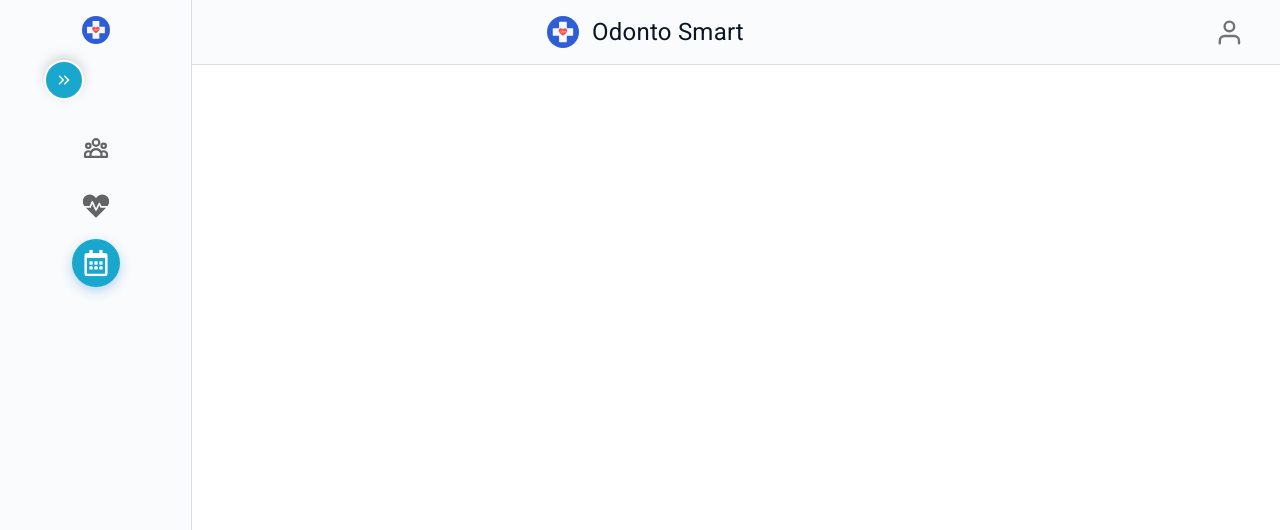
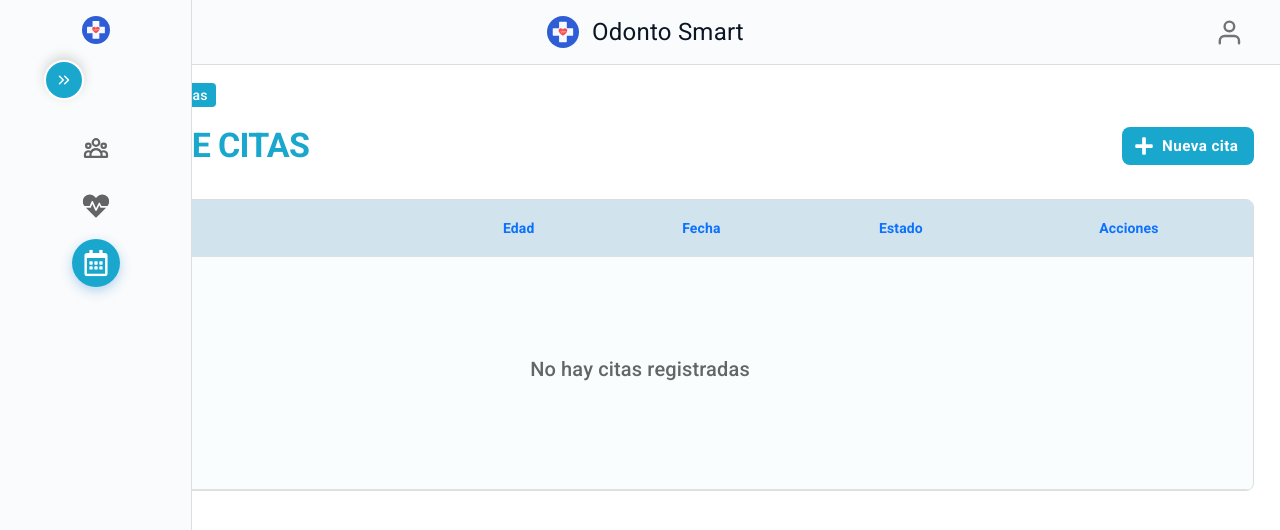
Before and after one commit to rearalf/odonto-smart-frontend, a React (Vite) app: page /appointment in a window 1280 px wide. Shown: the top 530 px of the page. Built offline with nearby package versions, Linux system fonts and the light colour scheme; no server answers.

Commit message:
feat: Add appointments page

```diff
--- a/src/modules/appointment/constants/index.const.ts
+++ b/src/modules/appointment/constants/index.const.ts
@@ -1,6 +1,8 @@
+import dayjs, { type Dayjs } from 'dayjs';
+
+import type { HeaderObject } from '@components/TableComponent/type';
+import type { IAppointmentInstant } from '../types/index.types';
 import type { ILink } from '@components/BreadCrumbs/type';
-import type { IAppointmentInstant } from '../types/index.types';
-import dayjs, { type Dayjs } from 'dayjs';
 
 export const BREADCRUMBSNEWINSTANTAPPOINTMENT: ILink[] = [
   {
@@ -15,6 +17,33 @@
     link_name: 'Crear cita instantanea',
     link_to: '/appointment/new-instant',
   },
+];
+
+export const BREADCRUMBSAPPOINTMENTLIST: ILink[] = [
+  {
+    link_name: 'Dashboard',
+    link_to: '/',
+  },
+  {
+    link_name: 'Citas',
+    link_to: '/appointment',
+  },
+];
+
+export const TABLE_HEADER_APPOINTMENTS: HeaderObject[] = [
+  { title: 'Nombre completo', key: 'full_name' },
+  { title: 'Edad', key: 'age', align: 'center' },
+  {
+    title: 'Fecha',
+    key: 'appointment_date',
+    align: 'center',
+  },
+  {
+    title: 'Estado',
+    key: 'status',
+    align: 'center',
+  },
+  { title: 'Acciones', key: 'actions', align: 'center' },
 ];
 
 const roundToNext30Minutes = (time: Dayjs) => {
--- a/src/modules/appointment/pages/AppointmentList.tsx
+++ b/src/modules/appointment/pages/AppointmentList.tsx
@@ -1,5 +1,53 @@
+import { Box, Typography } from '@mui/material';
+
+import {
+  BreadCrumbs,
+  ButtonComponent,
+  TableComponent,
+} from '@components/index';
+import {
+  BREADCRUMBSAPPOINTMENTLIST,
+  TABLE_HEADER_APPOINTMENTS,
+} from '../constants/index.const';
+import { headerStyles } from '@styles/index';
+import { FaPlus } from 'react-icons/fa';
+
 function AppointmentList() {
-  return <div>AppointmentList</div>;
+  return (
+    <>
+      <BreadCrumbs links={BREADCRUMBSAPPOINTMENTLIST} loading={false} />
+
+      <Box component="header" sx={headerStyles}>
+        <Typography variant="h4" component="h1">
+          Gestión de citas
+        </Typography>
+        <ButtonComponent
+          type="button"
+          color="primary"
+          position="left"
+          text="Nueva cita"
+          icon={<FaPlus />}
+          variant="contained"
+          onClick={() => {}}
+        />
+      </Box>
+
+      <TableComponent
+        pagination
+        key="appointments"
+        ariaLabelTable="Citas"
+        handleSetPage={() => {}}
+        handleSetRowsPerPage={() => {}}
+        page={1}
+        loading={false}
+        rowsPerPage={10}
+        totalData={0}
+        emptyMessage="No hay citas registradas"
+        headers={TABLE_HEADER_APPOINTMENTS}
+        body={<></>}
+      />
+    </>
+  );
 }
 
 export default AppointmentList;
```
